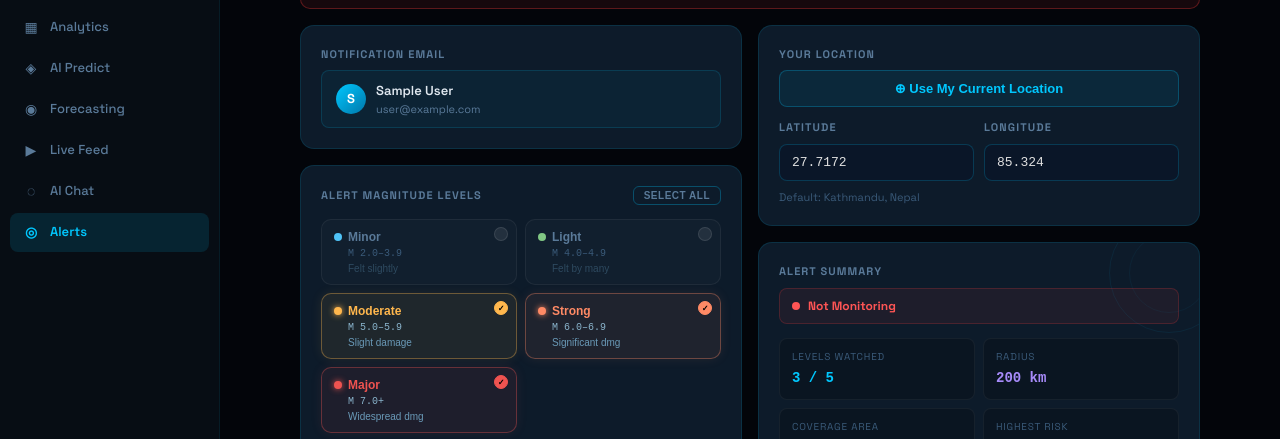
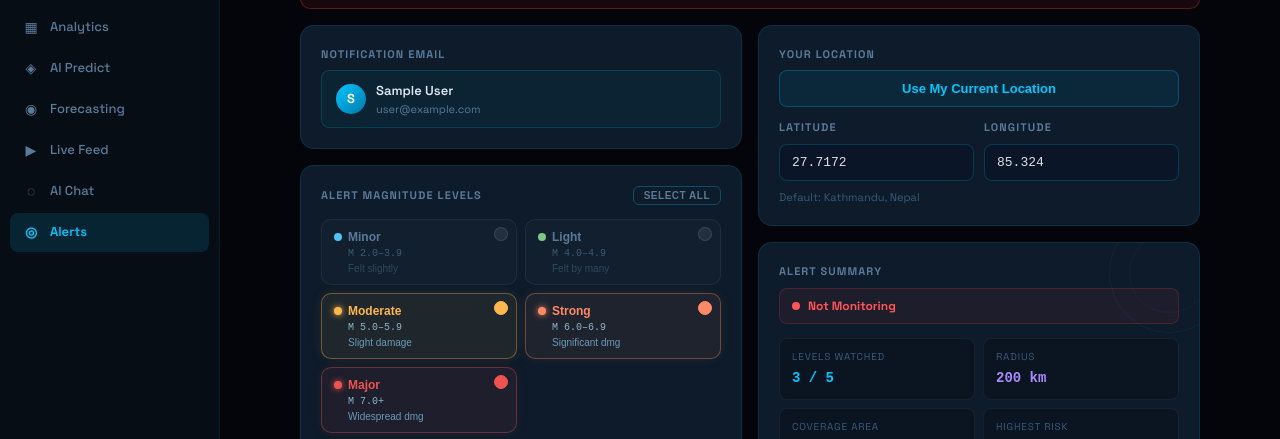
Before and after one commit to Bhupin123/Sismicity, a React (Vite) app in the folder frontend/: page /alerts in a window 1280 px wide. Shown: the part 201-640 px from the top of the page. Built offline with nearby package versions, Linux system fonts and the light colour scheme; no server answers; the database is empty; sample sign-in values are in the browser's storage.

Commit message:
minor changes

```diff
--- a/frontend/src/pages/Alerts.jsx
+++ b/frontend/src/pages/Alerts.jsx
@@ -352,7 +352,7 @@ export default function Alerts() {
                 color: allSelected ? '#00c8ff' : '#5a7a99',
                 transition: 'all 0.2s', letterSpacing: '0.05em', textTransform: 'uppercase',
               }}>
-                {allSelected ? '✓ All' : 'Select All'}
+                {allSelected ? ' All' : 'Select All'}
               </button>
             </div>
 
@@ -374,7 +374,7 @@ export default function Alerts() {
                       border: `1.5px solid ${active ? m.color : 'rgba(255,255,255,0.1)'}`,
                       display: 'flex', alignItems: 'center', justifyContent: 'center',
                       fontSize: 8, color: '#000', fontWeight: 900, transition: 'all 0.18s',
-                    }}>{active ? '✓' : ''}</div>
+                    }}>{active ? '' : ''}</div>
                     <div style={{ display: 'flex', alignItems: 'center', gap: 6 }}>
                       <div style={{ width: 8, height: 8, borderRadius: '50%', background: m.color, boxShadow: active ? `0 0 6px ${m.color}` : 'none', transition: 'box-shadow 0.18s', flexShrink: 0 }} />
                       <span style={{ color: active ? m.color : '#5a7a99', fontSize: 12, fontWeight: 700, transition: 'color 0.18s' }}>{m.label}</span>
@@ -471,7 +471,7 @@ export default function Alerts() {
               borderRadius: 8, color: '#00c8ff', fontSize: 13, fontWeight: 600,
               cursor: geoLoading ? 'wait' : 'pointer', marginBottom: 12,
             }}>
-              {geoLoading ? '⟳ Detecting...' : '⊕ Use My Current Location'}
+              {geoLoading ? '⟳ Detecting...' : ' Use My Current Location'}
             </button>
             <div style={{ display: 'grid', gridTemplateColumns: '1fr 1fr', gap: 10 }}>
               {[{ label: 'Latitude', value: lat, fn: setLat }, { label: 'Longitude', value: lon, fn: setLon }].map(({ label, value, fn }) => (
@@ -508,7 +508,7 @@ export default function Alerts() {
               transition: 'background 0.3s',
               boxShadow: canSave ? '0 4px 16px rgba(0,200,255,0.2)' : 'none',
             }}>
-              {btnState === 'saved' ? '✓ Saved!' : subscribed ? '↻ Update Settings' : ' Enable Alerts'}
+              {btnState === 'saved' ? ' Saved!' : subscribed ? ' Update Settings' : ' Enable Alerts'}
             </button>
             {subscribed && (
               <button onClick={handleDisable} style={{
@@ -516,7 +516,7 @@ export default function Alerts() {
                 border: '1px solid rgba(255,80,80,0.4)', borderRadius: 10,
                 color: '#ff6060', fontSize: 13, fontWeight: 600, cursor: 'pointer',
               }}>
-                ✕ Disable Alerts
+                 Disable Alerts
               </button>
             )}
           </div>
```
